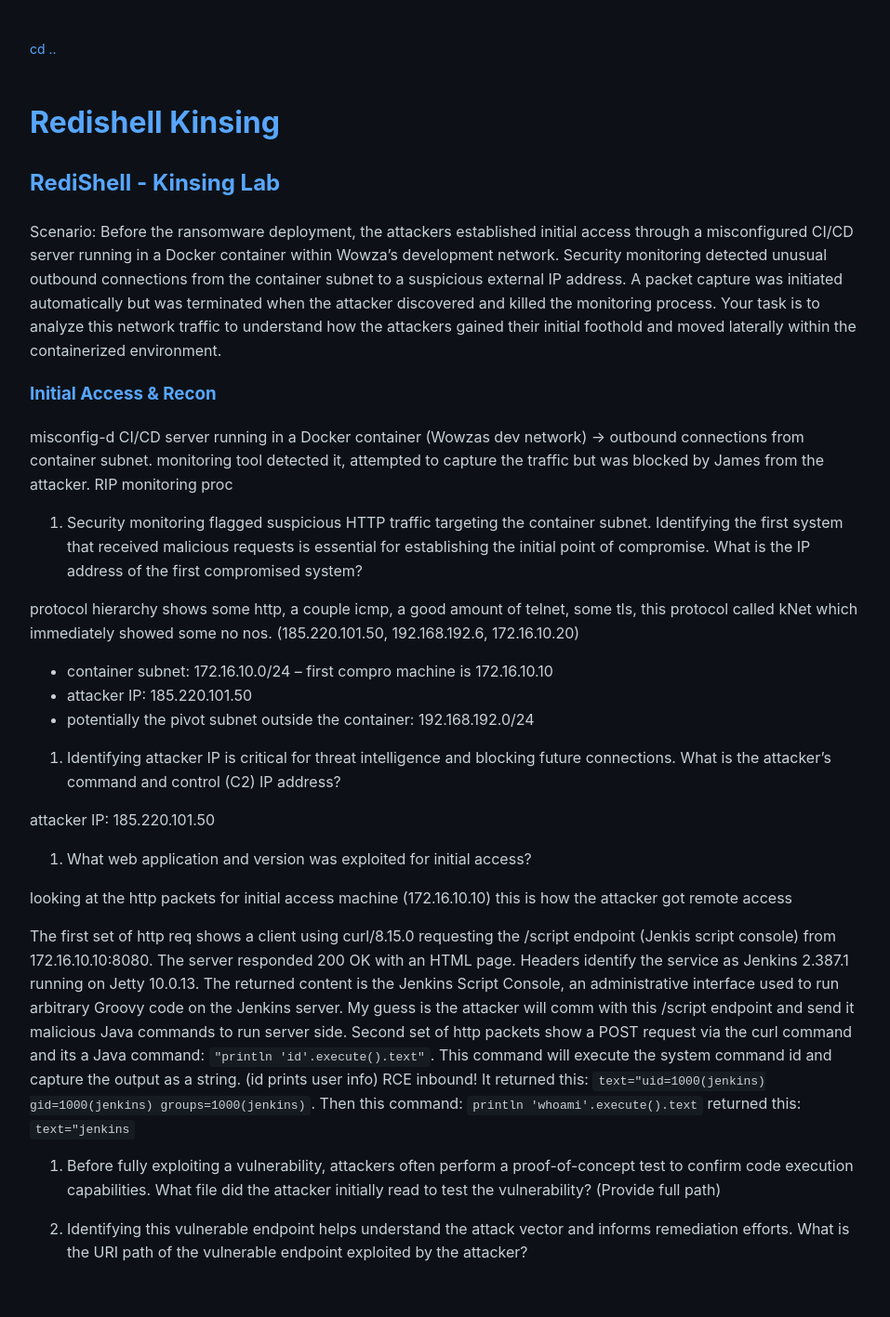
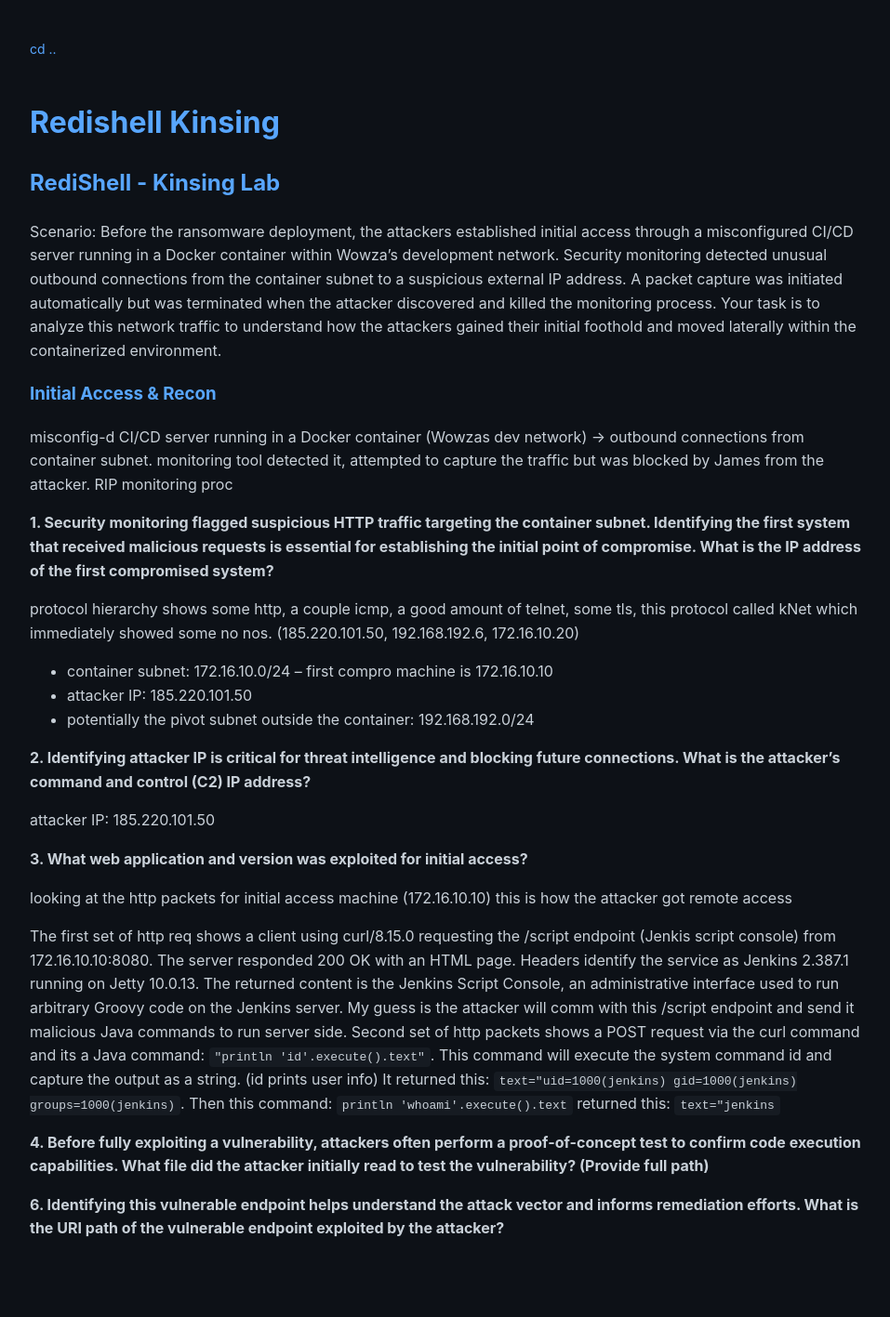
Before and after one commit to soreRum/soreRum.github.io, a Jekyll site: the page built from _posts/2026-03-12-Redishell-Kinsing.md, in a window 1280 px wide. Shown: the whole page at 93% size, without its empty margins (158-1115 px from the left). Built offline with Jekyll 4.4.1, drawn with Linux system fonts in a browser that asks for light colours; our own code applies the rules of GitHub Pages for plain Markdown files; after the commit the page ends 1391 px from its top, so only the background shows below that.

Commit message:
Update 2026-03-12-Redishell-Kinsing.md

```diff
--- a/_posts/2026-03-12-Redishell-Kinsing.md
+++ b/_posts/2026-03-12-Redishell-Kinsing.md
@@ -6,7 +6,7 @@
 
 misconfig-d CI/CD server running in a Docker container (Wowzas dev network) -> outbound connections from container subnet. monitoring tool detected it, attempted to capture the traffic but was blocked by James from the attacker. RIP monitoring proc
 
-1. Security monitoring flagged suspicious HTTP traffic targeting the container subnet. Identifying the first system that received malicious requests is essential for establishing the initial point of compromise. What is the IP address of the first compromised system?
+**1. Security monitoring flagged suspicious HTTP traffic targeting the container subnet. Identifying the first system that received malicious requests is essential for establishing the initial point of compromise. What is the IP address of the first compromised system?**
 
 protocol hierarchy shows some http, a couple icmp, a good amount of telnet, some tls, this protocol called kNet which immediately showed some no nos. (185.220.101.50, 192.168.192.6, 172.16.10.20)
 
@@ -15,20 +15,18 @@
 - potentially the pivot subnet outside the container: 192.168.192.0/24
 
 
-2. Identifying attacker IP is critical for threat intelligence and blocking future connections. What is the attacker's command and control (C2) IP address?
+**2. Identifying attacker IP is critical for threat intelligence and blocking future connections. What is the attacker's command and control (C2) IP address?**
 
 attacker IP: 185.220.101.50
 
-3. What web application and version was exploited for initial access?
+**3. What web application and version was exploited for initial access?**
 
 looking at the http packets for initial access machine (172.16.10.10) this is how the attacker got remote access
 
-The first set of http req shows a client using curl/8.15.0 requesting the /script endpoint (Jenkis script console) from 172.16.10.10:8080. The server responded 200 OK with an HTML page. Headers identify the service as Jenkins 2.387.1 running on Jetty 10.0.13. The returned content is the Jenkins Script Console, an administrative interface used to run arbitrary Groovy code on the Jenkins server. My guess is the attacker will comm with this /script endpoint and send it malicious Java commands to run server side. Second set of http packets show a POST request via the curl command and its a Java command: `"println 'id'.execute().text"`. This command will execute the system command id and capture the output as a string. (id prints user info) RCE inbound! It returned this: `text="uid=1000(jenkins) gid=1000(jenkins) groups=1000(jenkins)`. Then this command: `println 'whoami'.execute().text` returned this: `text="jenkins`
+The first set of http req shows a client using curl/8.15.0 requesting the /script endpoint (Jenkis script console) from 172.16.10.10:8080. The server responded 200 OK with an HTML page. Headers identify the service as Jenkins 2.387.1 running on Jetty 10.0.13. The returned content is the Jenkins Script Console, an administrative interface used to run arbitrary Groovy code on the Jenkins server. My guess is the attacker will comm with this /script endpoint and send it malicious Java commands to run server side. Second set of http packets shows a POST request via the curl command and its a Java command: `"println 'id'.execute().text"`. This command will execute the system command id and capture the output as a string. (id prints user info) It returned this: `text="uid=1000(jenkins) gid=1000(jenkins) groups=1000(jenkins)`. Then this command: `println 'whoami'.execute().text` returned this: `text="jenkins`
 
 
+**4. Before fully exploiting a vulnerability, attackers often perform a proof-of-concept test to confirm code execution capabilities. What file did the attacker initially read to test the vulnerability? (Provide full path)**
 
 
-5. Before fully exploiting a vulnerability, attackers often perform a proof-of-concept test to confirm code execution capabilities. What file did the attacker initially read to test the vulnerability? (Provide full path)
-
-
-6. Identifying this vulnerable endpoint helps understand the attack vector and informs remediation efforts. What is the URI path of the vulnerable endpoint exploited by the attacker?
+**6. Identifying this vulnerable endpoint helps understand the attack vector and informs remediation efforts. What is the URI path of the vulnerable endpoint exploited by the attacker?**
```
